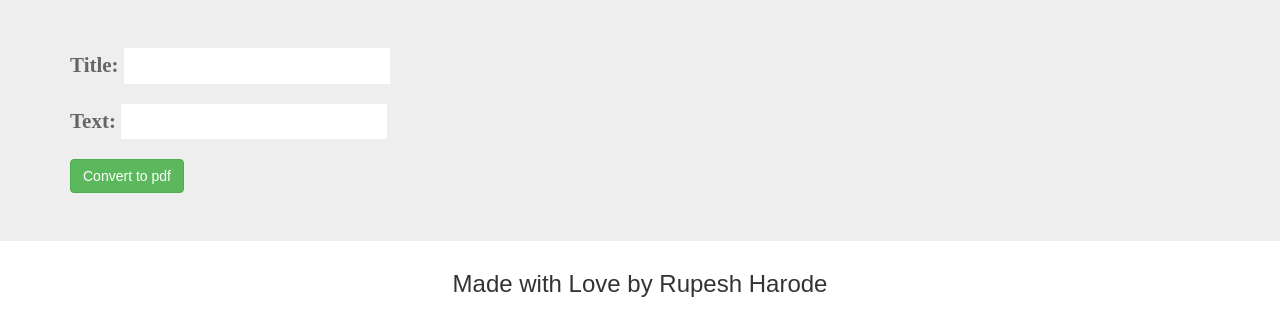
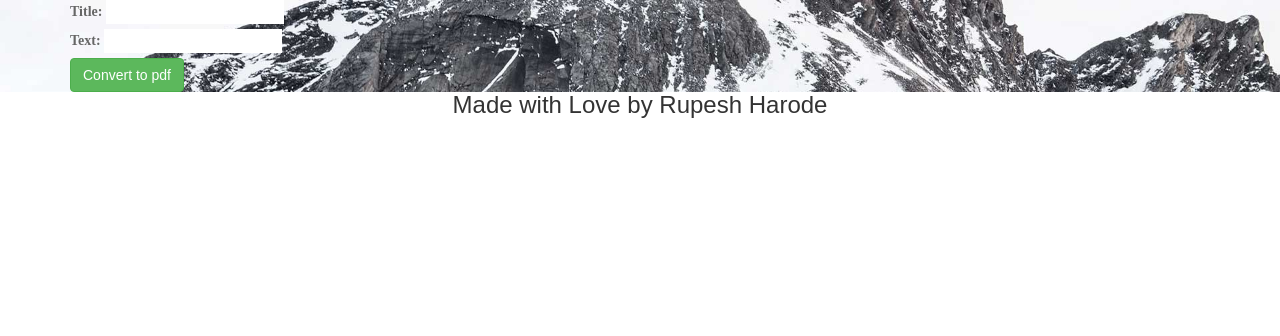
Before and after one commit to firedranzer/Putext, a Django app: page / in a window 1280 px wide. Shown: the top 336 px of the page. Run offline with Django 3.2, Linux system fonts and the light colour scheme; some libraries are stand-ins or nearby versions; some web fonts are replaced.

Commit message:
Minor Styling

```diff
--- a/Templates/html/forms.html
+++ b/Templates/html/forms.html
@@ -12,7 +12,7 @@
 
 </head>
 <body>
-<div class="jumbotron">
+  <div class="bg-contact2" style="background-image: url('images/bg-01.jpg');">
     <div class="container">
         <form method="POST">
           {% csrf_token %}
```
Also changed, not shown: Templates/html/images/bg-01.jpg (added), Templates/html/images/icons/favicon.ico (added), Templates/html/images/img-01.png (added), 3 other files. Lines whose indentation alone changed are shown as unchanged.
